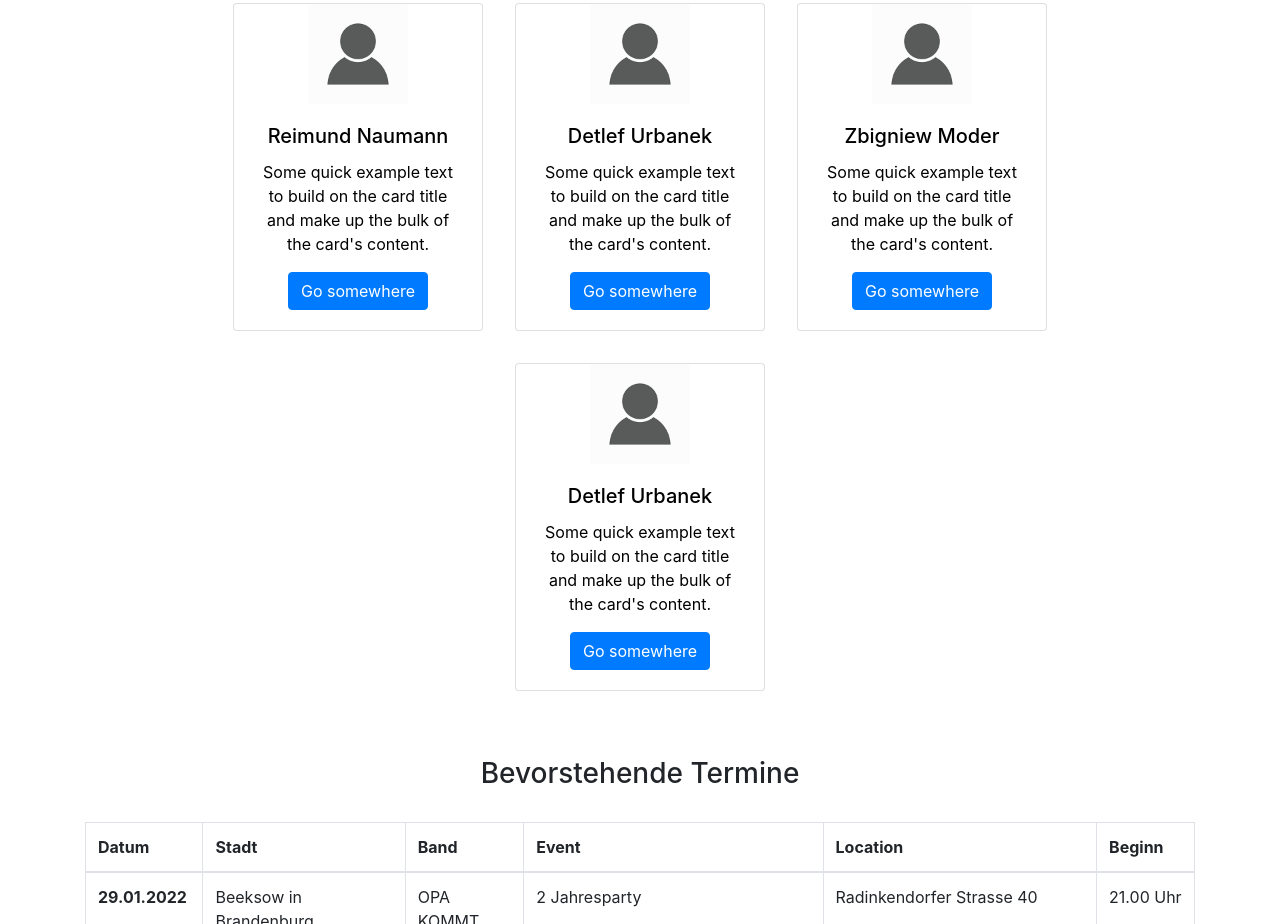
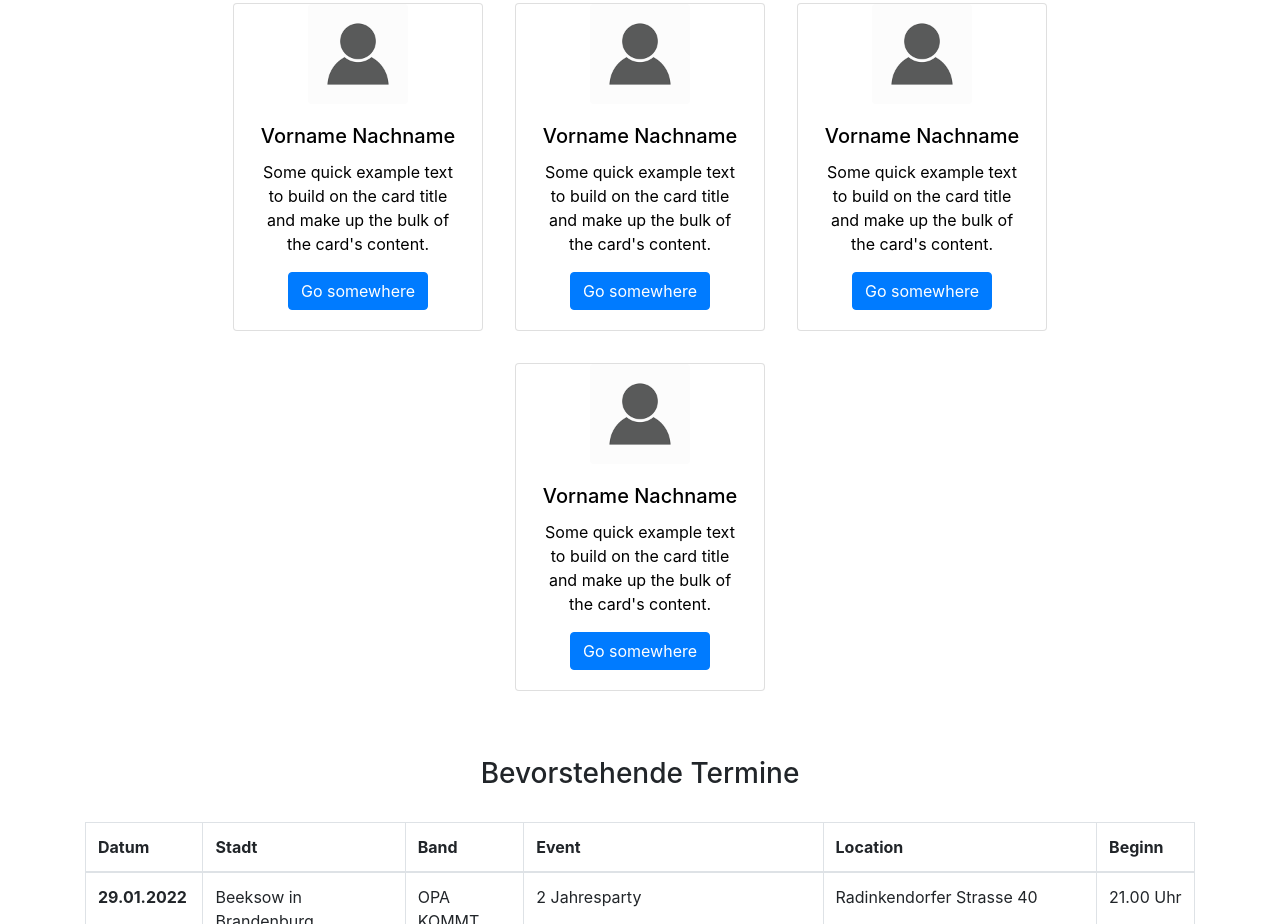
Before and after one commit to JanMod/opakommt, a website with bundled scripts: page index.html in a window 1280 px wide. Shown: the part 880-1804 px from the top of the page. Built offline with nearby package versions, Linux system fonts and the light colour scheme; files whose address does not match are found by name.

Commit message:
undo band members names

```diff
--- a/index.html
+++ b/index.html
@@ -105,7 +105,7 @@
             alt="Card image cap"
           />
           <div class="card-body">
-            <h5 class="card-title">Reimund Naumann</h5>
+            <h5 class="card-title">Vorname Nachname</h5>
             <p class="card-text">
               Some quick example text to build on the card title and make up the
               bulk of the card's content.
@@ -122,7 +122,7 @@
             alt="Card image cap"
           />
           <div class="card-body">
-            <h5 class="card-title">Detlef Urbanek</h5>
+            <h5 class="card-title">Vorname Nachname</h5>
             <p class="card-text">
               Some quick example text to build on the card title and make up the
               bulk of the card's content.
@@ -139,7 +139,7 @@
             alt="Card image cap"
           />
           <div class="card-body">
-            <h5 class="card-title">Zbigniew Moder</h5>
+            <h5 class="card-title">Vorname Nachname</h5>
             <p class="card-text">
               Some quick example text to build on the card title and make up the
               bulk of the card's content.
@@ -156,7 +156,7 @@
             alt="Card image cap"
           />
           <div class="card-body">
-            <h5 class="card-title">Detlef Urbanek</h5>
+            <h5 class="card-title">Vorname Nachname</h5>
             <p class="card-text">
               Some quick example text to build on the card title and make up the
               bulk of the card's content.
```
